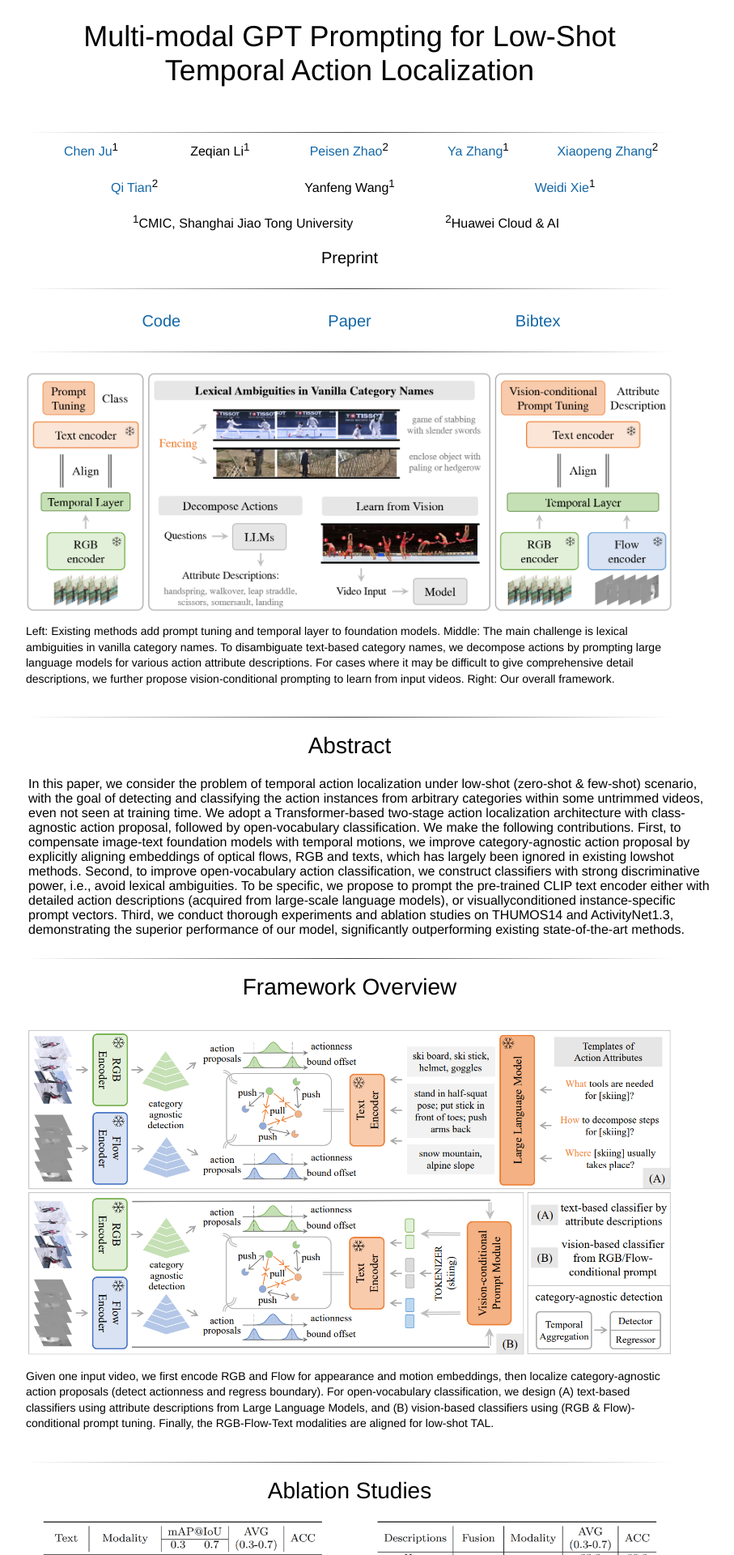
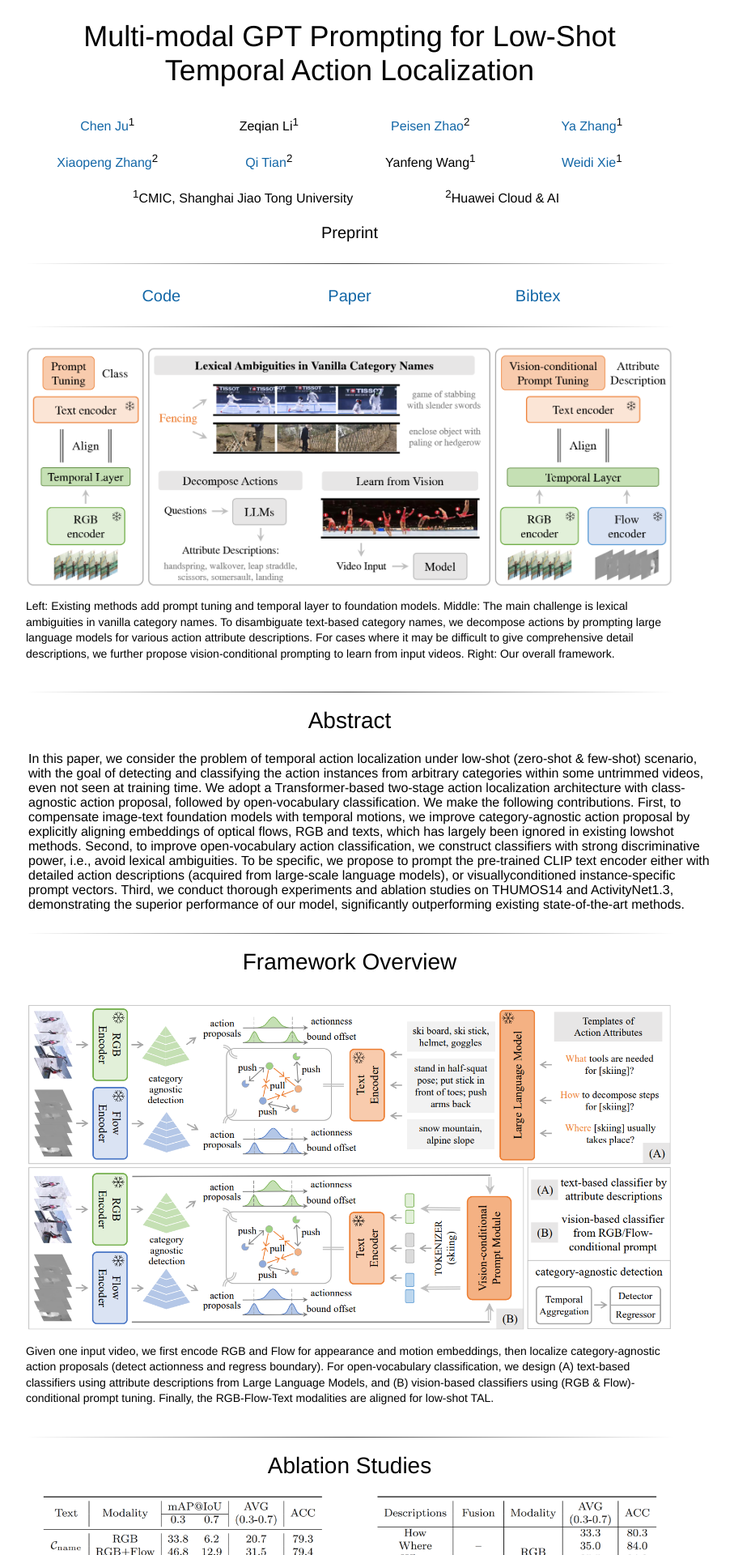
Before and after one commit to ju-chen/Voide1220.github.io, a Jekyll site: the page GPT_prompt/index.html, which Jekyll copies as it is, in a window 1280 px wide. Shown: the top 1920 px of the page at 81% size, without its empty margins (208-1115 px from the left). Built offline with Jekyll 4.4.1, drawn with Linux system fonts in a browser that asks for light colours; some web fonts are replaced.

Commit message:
Update index.html

```diff
--- a/GPT_prompt/index.html
+++ b/GPT_prompt/index.html
@@ -174,7 +174,6 @@
 	<span style="font-size:36px">Multi-modal GPT Prompting for Low-Shot Temporal Action Localization</span><br><br><br>
 	</center>
 
-	<br><hr>
 	<table align="center" width="800px">
             <tbody><tr>
                     <td align="center" width="160px">
@@ -198,20 +197,19 @@
 	            <center>
                 <span style="font-size:16px"><a href="https://mediabrain.sjtu.edu.cn/yazhang/">Ya Zhang</a><sup>1</sup></span>
                 </center>
-
-                </td>
-                    <td align="center" width="160px">
-              <center>
-                <span style="font-size:16px"><a href="https://scholar.google.com.hk/citations?user=Ud6aBAcAAAAJ&hl=zh-CN&oi=ao">Xiaopeng Zhang</a><sup>2</sup></span>
-                </center>
                 </tr>
-
         </tbody></table><br>
 
 
 
 	<table align="center" width="800px">
                 <tr>
+                    <td align="center" width="160px">
+              <center>
+                <span style="font-size:16px"><a href="https://scholar.google.com.hk/citations?user=Ud6aBAcAAAAJ&hl=zh-CN&oi=ao">Xiaopeng Zhang</a><sup>2</sup></span>
+                </center>
+
+		</td>
                     <td align="center" width="160px">
               <center>
                 <span style="font-size:16px"><a href="https://scholar.google.com.hk/citations?user=61b6eYkAAAAJ&hl=zh-CN">Qi Tian</a><sup>2</sup></span>
```
